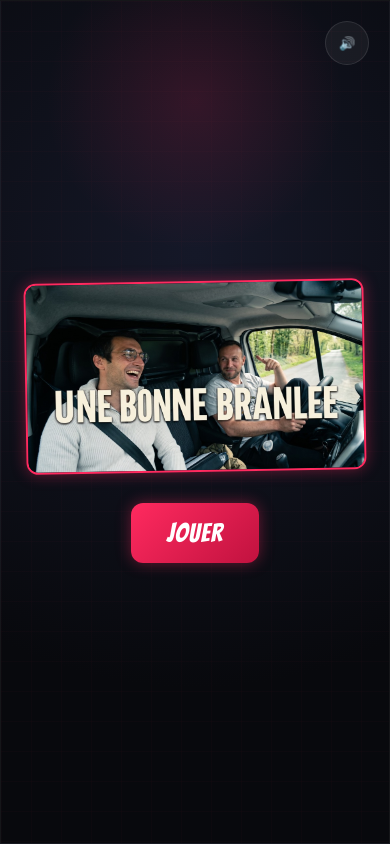
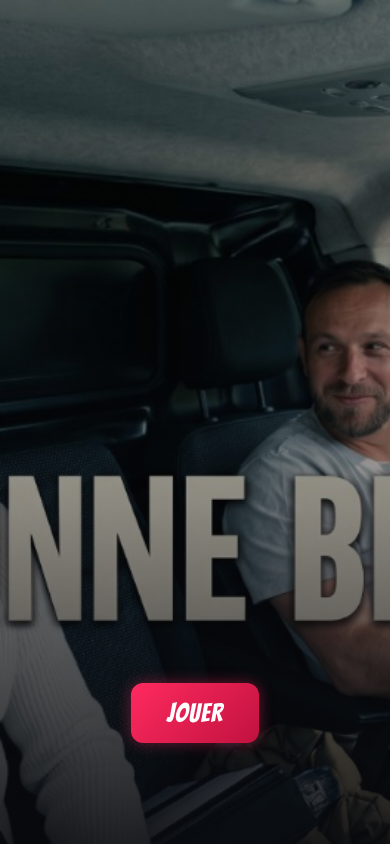
Before and after one commit to Nody-G/une-bonne-branlee, a website built with Vite: page index.html in a window 390 px wide. Built offline with nearby package versions, Linux system fonts and the light colour scheme.

Commit message:
style: make home page background image cover full screen on both PC and mobile

```diff
--- a/index.css
+++ b/index.css
@@ -143,50 +143,30 @@ body {
 
 /* ================= HOME SCREEN STYLING ================= */
 #screen-home {
-    justify-content: center;
+    background:
+        linear-gradient(to top, rgba(8, 9, 13, 0.9) 0%, rgba(8, 9, 13, 0.45) 40%, transparent 100%),
+        url('homepage.jpg') no-repeat center center;
+    background-size: cover;
+    display: flex;
+    flex-direction: column;
+    justify-content: flex-end;
     align-items: center;
-    text-align: center;
+    padding-bottom: 12vh;
+    padding-left: 20px;
+    padding-right: 20px;
+    transition: opacity var(--transition-slow);
 }
 
-.home-content {
-    display: flex;
-    flex-direction: column;
-    align-items: center;
-    gap: 30px;
-    max-width: 460px;
-}
-
-.warning-badge {
-    background: #ff2a5f;
-    color: #fff;
-    padding: 6px 14px;
-    font-size: 11px;
-    font-weight: 900;
-    border-radius: 4px;
-    letter-spacing: 2px;
-    box-shadow: 0 0 15px rgba(255, 42, 95, 0.6);
-    animation: pulse-border 2s infinite ease-in-out;
-}
-
-.home-banner-container {
-    width: 100%;
-    max-width: 440px;
-    border-radius: 12px;
-    overflow: hidden;
-    border: 2px solid var(--neon-red);
-    box-shadow: var(--glow-red);
-    transform: rotate(-1deg);
-    transition: transform var(--transition-slow);
-}
-
-.home-banner-container:hover {
-    transform: rotate(0deg) scale(1.02);
-}
-
-.home-banner {
-    width: 100%;
-    height: auto;
-    display: block;
+#screen-home.active {
+    position: fixed;
+    top: 0;
+    left: 0;
+    width: 100vw;
+    height: 100vh;
+    opacity: 1;
+    pointer-events: auto;
+    z-index: 999;
+    transform: none;
 }
 
 .app-description {
--- a/index.html
+++ b/index.html
@@ -24,12 +24,7 @@
 
         <!-- ================= HOME SCREEN ================= -->
         <section id="screen-home" class="screen active">
-            <div class="home-content">
-                <div class="home-banner-container">
-                    <img src="homepage.jpg" alt="Une bonne branlée" class="home-banner">
-                </div>
-                <button id="btn-start" class="btn-primary">JOUER</button>
-            </div>
+            <button id="btn-start" class="btn-primary">JOUER</button>
         </section>
 
         <!-- ================= GAME SCREEN ================= -->
```
